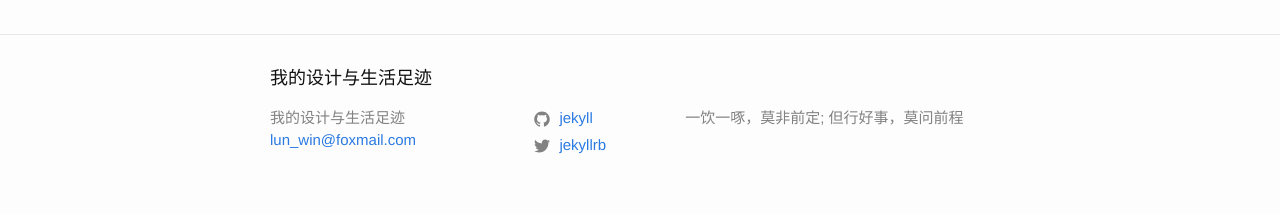
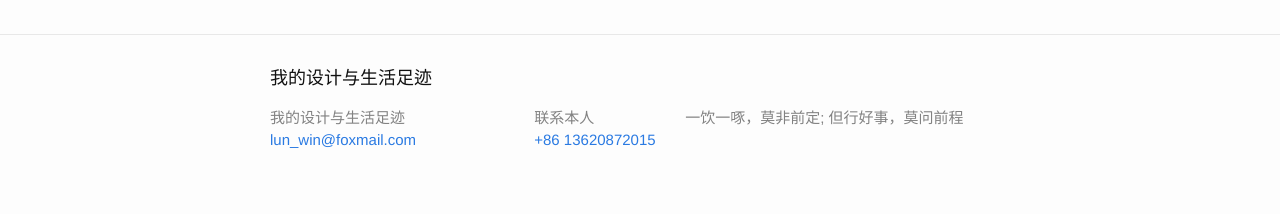
Before and after one commit to jimjimgood/jimjimgood, a Jekyll site: the page built from index.md, in a window 1280 px wide. Shown: the part 1033-1247 px from the top of the page. Built offline with Jekyll 4.4.1, drawn with Linux system fonts in a browser that asks for light colours.

Commit message:
Update footer.html

```diff
--- a/_includes/footer.html
+++ b/_includes/footer.html
@@ -19,7 +19,7 @@
             {% endif %}
         </ul>
       </div>
-
+	<!--
       <div class="footer-col footer-col-2">
         <ul class="social-media-list">
           {% if site.github_username %}
@@ -35,6 +35,15 @@
           {% endif %}
         </ul>
       </div>
+	-->
+	<div class="footer-col footer-col-2">
+        <ul class="social-media-list">
+		联系本人
+		<li>
+		<a href="tel:13620872015">+86 13620872015</a>
+		</li>
+		</ul>
+	</div>
 
       <div class="footer-col footer-col-3">
         <p>{{ site.description | escape }}</p>
```
